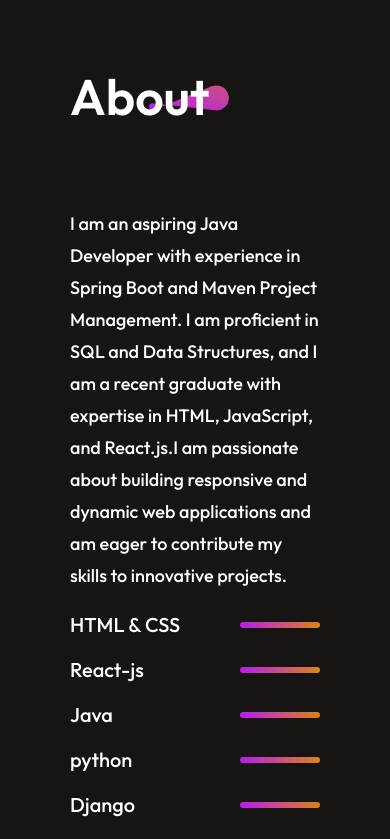
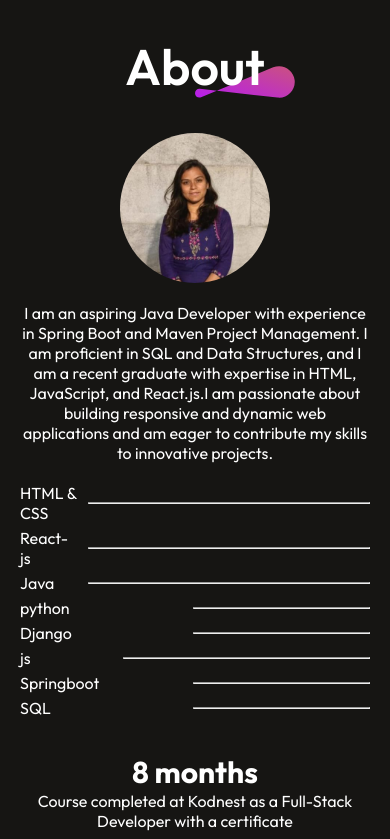
Before and after one commit to TechSpoorti/Portfolio, a React (Create React App) app: page / in a window 390 px wide. Shown: the part 1060-1899 px from the top of the page. Built offline with nearby package versions, Linux system fonts and the light colour scheme.

Commit message:
img container

```diff
--- a/src/Components/About/About.css
+++ b/src/Components/About/About.css
@@ -1,153 +1,142 @@
-.about{
-    display: flex;
-    flex-direction: column;
-    align-items:center ;
-    justify-content: center;
-    gap: 80px;
-    margin: 80px 170px;
+.about {
+  display: flex;
+  flex-direction: column;
+  align-items: center;
+  gap: 35px;
+  padding: 20px; /* Add padding for better spacing */
 }
-.about-title{
-    position: relative
-    ;
 
+.about-title {
+  position: relative;
+  text-align: center;
 }
-.about-title h1{
-    padding: 0 30px;
-    font-size: 80px;
-    font-weight: 600;
+
+.about-title h1 {
+  font-size: 90px;
+  font-weight: 600;
+  width: 100%;
 }
-.about-title img{
-    position: absolute;
-    bottom: 0;
-    right: 0;
-    z-index: -1;
-    width: 100px;
-    height: 60px;
+
+.about-title img {
+  position: absolute;
+  bottom: 0;
+  z-index: -1;
+  width: 100px; /* Adjust width for mobile */
 }
-.about-section{
-    display: flex;
-    gap: 50px;
+
+.about-section {
+  display: flex;
+  flex-direction: column; /* Stack left and right sections vertically */
+  align-items: center;
+  gap: 20px; /* Reduce gap for mobile */
 }
-.about-right{
-    display: flex;
-    gap: 20px;
-    flex-direction: column;
 
+.about-left {
+  display: flex;
+  justify-content: center;
 }
-.about-para{
-    display: flex;
-    flex-direction: column;
-    gap: 20px;
-    font-size: 24px;
-    font-weight: 500;
 
+.about-left img {
+  width: 180px; /* Adjust size for mobile */
+  height: 180px; /* Adjust size for mobile */
+  border-radius: 50%;
+  object-fit: cover;
 }
-.about-skills{
-    display: flex;
-    flex-direction: column;
-    gap:20px
+
+.about-right {
+  display: flex;
+  flex-direction: column;
+  align-items: center;
+  gap: 20px; /* Reduce gap for mobile */
+  width: 90%;
 }
-.about-skill{
-    display: flex;
-    gap: 50px;
-    align-items: center;
-    transition: 0.3s;
+
+.about-para {
+  text-align: center;
+  font-size: 18px; /* Adjust font size for mobile */
 }
-.about-skill p{
-    min-width: 150px;
-    font-size: 24px;
-    font-weight: 500;
+
+.about-skills {
+  display: flex;
+  flex-direction: column;
+  gap: 10px; /* Reduce gap for mobile */
+  width: 100%;
 }
-.about-skill hr{
-    outline: none;
-    border: none;
-    width: 50%;
-    height: 8px;
-    border-radius: 50px;
-    background:linear-gradient(264deg,#DF8908 -5.09%,#B415FF 106.28%) ;
 
+.about-skill {
+  display: flex;
+  align-items: center;
+  gap: 10px; /* Adjust gap for mobile */
 }
-.about-achivement{
-    display: flex;
-    width: 100%;
-    justify-content: space-around;
-    margin-bottom: 80px;
+
+.about-skill p {
+  flex: 1;
+  font-size: 18px; /* Adjust font size for mobile */
 }
-.about-achive{
-    display: flex;
-    flex-direction: column;
-    align-items: center;
-    gap: 10px;
-    transition: 0.5s;
+
+.about-achivement {
+  display: flex;
+  flex-direction: column;
+  align-items: center;
+  gap: 20px; /* Reduce gap for mobile */
+  width: 100%;
 }
-.about-achive h1{
-    font-size: 60px;
-    font-weight: 700;
-    background: linear-gradient(270deg,#DF8908 50.41%,#B415FF 90.25%);
-    background-clip: text;
-    -webkit-background-clip: text;
-    -webkit-text-fill-color: transparent;
+
+.about-achive {
+  text-align: center;
 }
-.about-achive p{
-    font-size: 22px;
-    font-weight: 500;
+
+.about-achive h1 {
+  font-size: 36px; /* Adjust font size for mobile */
 }
-.about-skill:hover{
-    transform: scale(1.05);
-    transform: 0.3s;
+
+.about-achive p {
+  font-size: 18px; /* Adjust font size for mobile */
 }
-.about-achive:hover{
-    transform: scale(1.12);
-    transform: 0.5s;
-}
-@media(max-width:750px){
-  .about{
-    gap: 80px;
-    margin: 50px 70px;
-    align-items: start;
+
+@media (max-width: 750px) {
+  .about {
+      padding: 20px; /* Add padding for better spacing */
   }
-  .about h1{
-    font-size: 50px;
-    padding: 0;
+
+  .about-title h1 {
+      font-size: 50px; /* Adjust font size for mobile */
   }
-  .about-title img{
-    width:80px;
-    right: -20px;
+
+  .about-title img {
+      width: 100px; /* Adjust width for mobile */
   }
-  .about-section{
-    flex-direction: column;
+
+  .about-left img {
+      width: 150px; /* Adjust size for mobile */
+      height: 150px; /* Adjust size for mobile */
   }
-  .about-left{
-    display: none;
+
+  .about-right {
+      width: 100%; /* Full width for mobile */
   }
-  .about-para{
-    font-size: 18px;
-    line-height: 32px;
+
+  .about-para {
+      font-size: 16px; /* Adjust font size for mobile */
   }
-  .about-skill{
-    gap: 20px;
-    align-items: center;
+
+  .about-skills {
+      gap: 5px; /* Reduce gap for mobile */
   }
-  .about-skill p{
-    font-size: 20px;
 
+  .about-skill p {
+      font-size: 16px; /* Adjust font size for mobile */
   }
-  .about-skill hr{
-    height: 6px;
+
+  .about-achivement {
+      gap: 10px; /* Reduce gap for mobile */
   }
-  .about-achivement{
-    justify-content: space-between;
+
+  .about-achive h1 {
+      font-size: 30px; /* Adjust font size for mobile */
   }
-  .about-achive{
-    gap: 10px;
 
-  }
-  .about-achive h1{
-    font-size: 34px;
-    font-weight: 700px;
-  }
-  .about-achive p{
-    text-align: center;
-    font-size: 16px;
+  .about-achive p {
+      font-size: 16px; /* Adjust font size for mobile */
   }
 }
```
